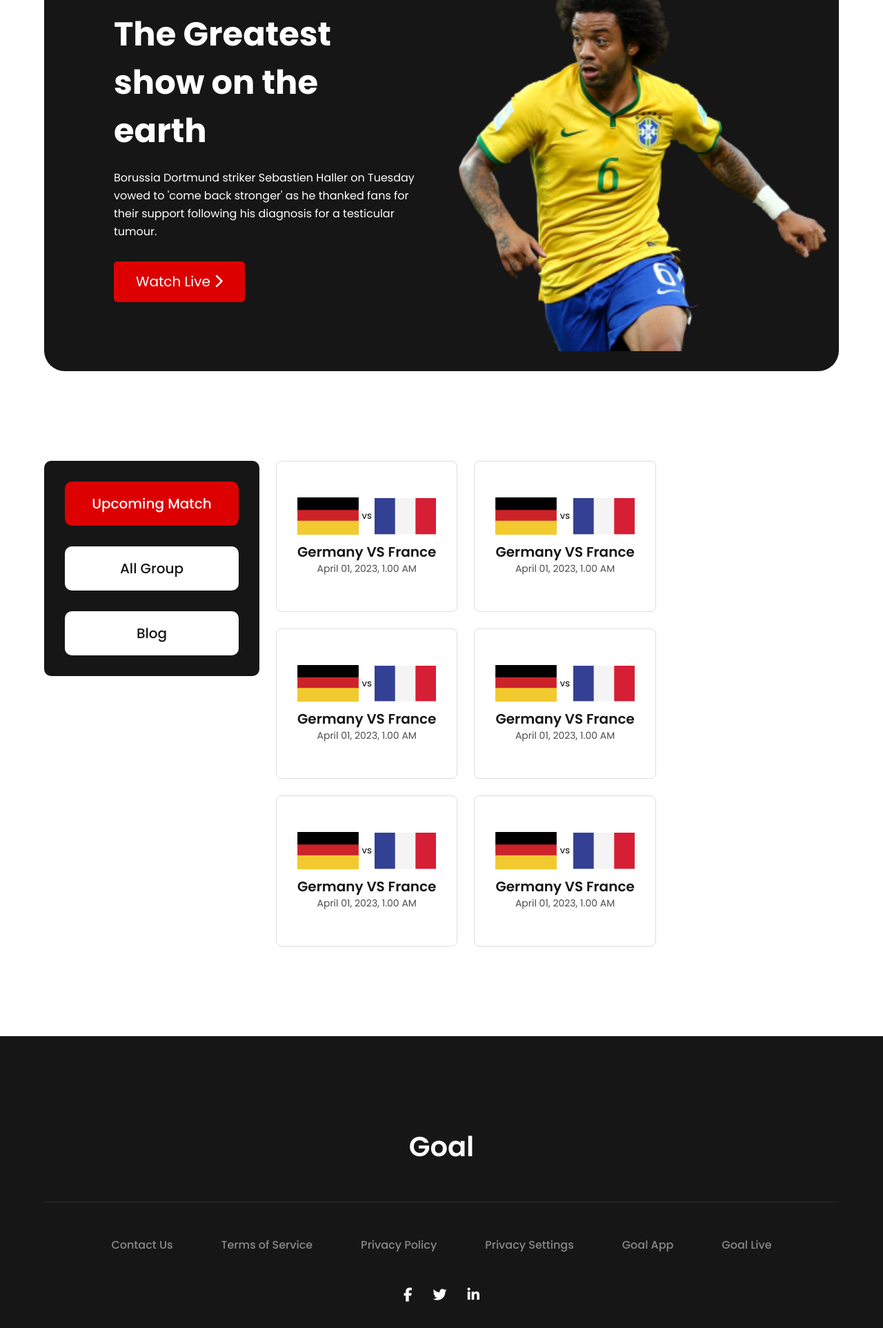
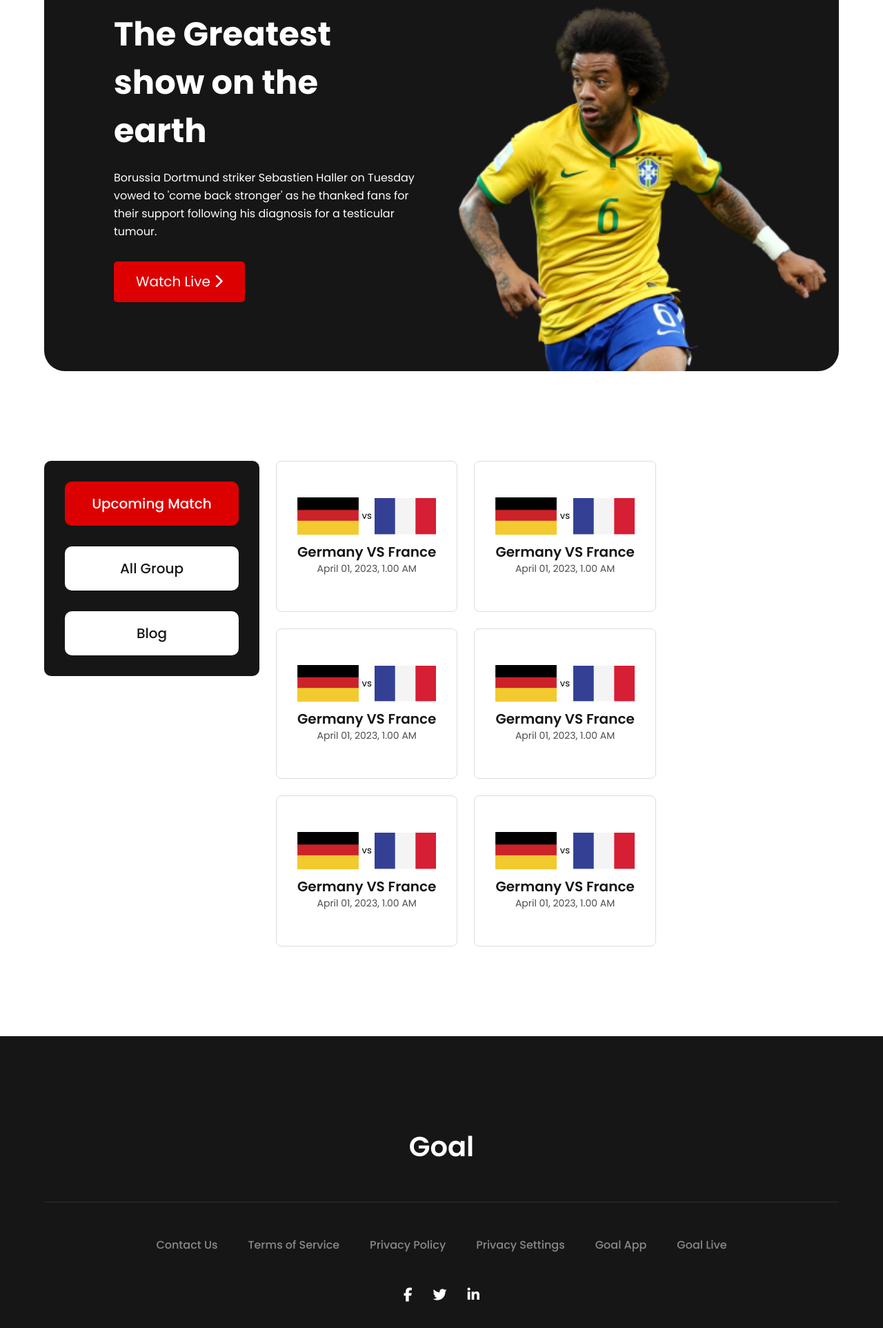
Before and after one commit to coderpbt/world-cup-2022, a plain HTML site: page match.html in a window 1280 px wide. Shown: the part 135-2060 px from the top of the page at 69% size. Drawn offline with Linux system fonts and the light colour scheme.

Commit message:
responsive both

```diff
--- a/assets/css/style.css
+++ b/assets/css/style.css
@@ -60,7 +60,7 @@ a:hover {
   width: 100%;
   height: auto;
   position: relative;
-  top: 33px;
+  top: 92px;
 }
 
 .header-content h1 {
@@ -373,6 +373,10 @@ footer.footer-area {
     line-height: 70px;
     color: #FFFFFF;
   }
+
+  .footer-menu>ul>li>a {
+    padding: 0px 22px;
+  }
 }
 
 @media all and (max-width:991px) {
@@ -455,7 +459,6 @@ footer.footer-area {
 
 }
 
-@media all and (max-width:767px) {}
 
 @media all and (max-width:575px) {
   .header-main-grid {
```
